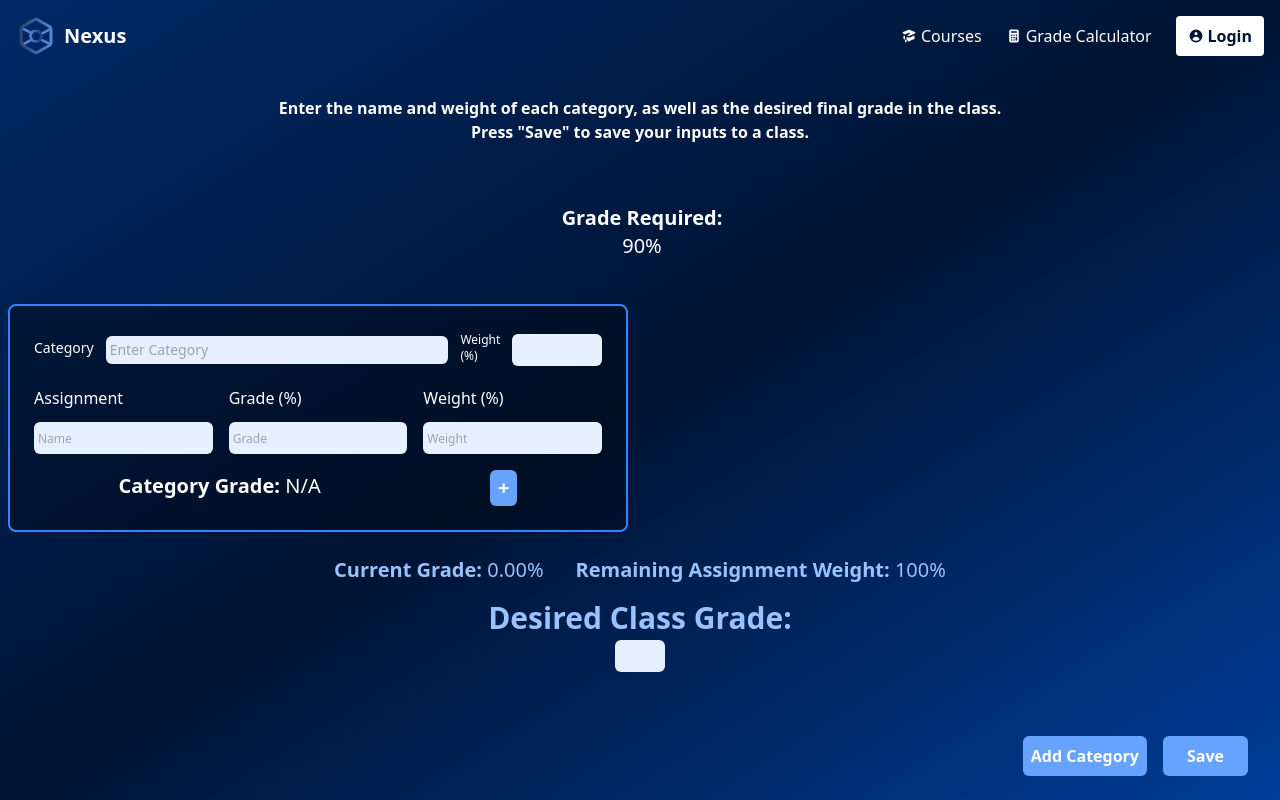
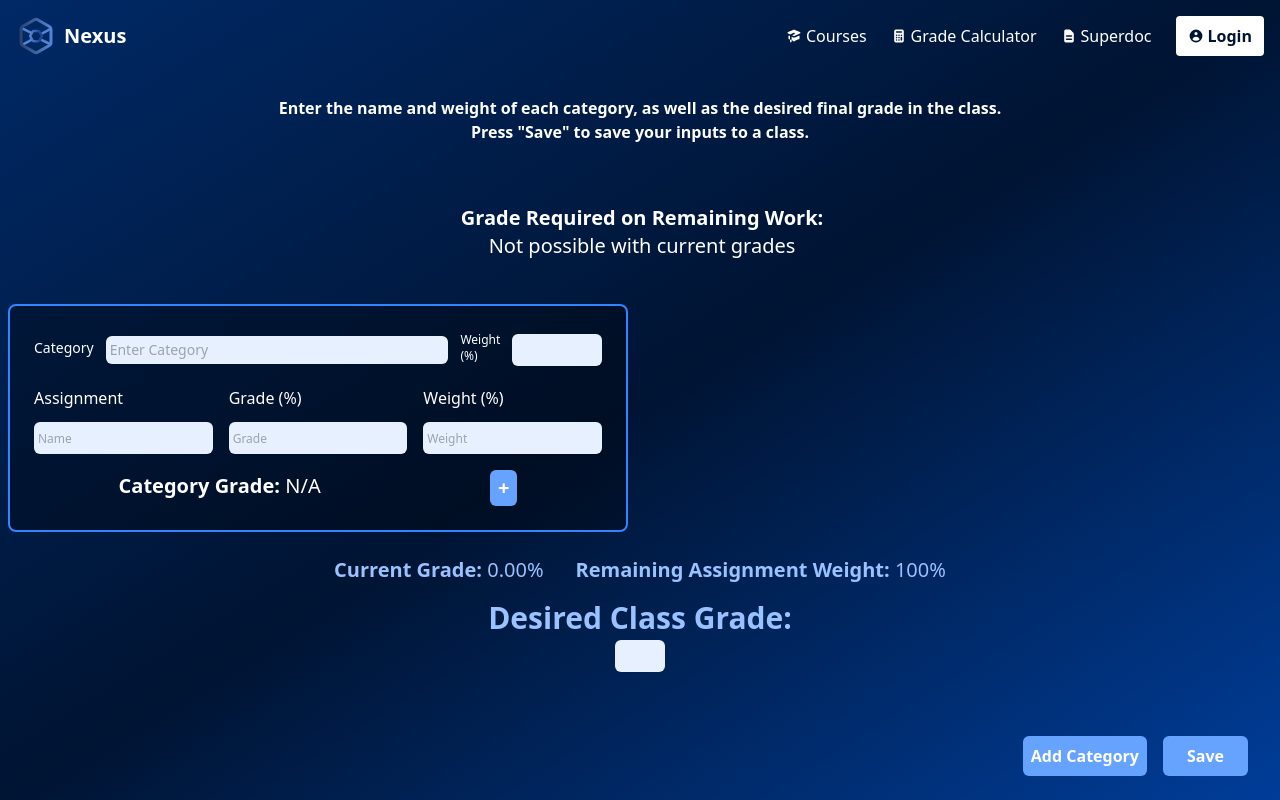
Before and after one commit to acm-projects/Nexus, a React (Vite) app in the folder frontend/: page /grade-calculator in a window 1280 px wide. Built offline with nearby package versions, Linux system fonts and the light colour scheme.

Commit message:
remaining grade calc

```diff
--- a/frontend/src/components/Navbar.jsx
+++ b/frontend/src/components/Navbar.jsx
@@ -1,12 +1,10 @@
 import React, { useState, useEffect } from 'react';
 import { Link, useNavigate } from 'react-router-dom';
-import { HiAcademicCap, HiCalculator, HiChat, HiUserCircle } from 'react-icons/hi';
+import { HiAcademicCap, HiCalculator, HiChat, HiUserCircle, HiDocumentText } from 'react-icons/hi';
 import Logo from '../assets/logo.svg';
-
 const Navbar = () => {
   const [isScrolled, setIsScrolled] = useState(false);
   const navigate = useNavigate();
-
   useEffect(() => {
     const handleScroll = () => {
       if (window.scrollY > 50) {
@@ -15,32 +13,34 @@ const Navbar = () => {
         setIsScrolled(false);
       }
     };
-
     window.addEventListener('scroll', handleScroll);
-
     return () => {
       window.removeEventListener('scroll', handleScroll);
     };
   }, []);
-
   const navbarClasses = `fixed top-0 left-0 right-0 z-50 transition-all duration-300 ${
     isScrolled ? 'bg-white bg-opacity-90 shadow-md navbar-blur' : 'bg-transparent'
   }`;
-
   const linkClasses = `hover:text-nexus-blue-200 flex items-center relative group ${
     isScrolled ? 'text-nexus-blue-900 hover:text-nexus-blue-600' : 'text-white'
   }`;
-
   const logoTextClasses = `text-xl font-bold ${
     isScrolled ? 'text-nexus-blue-900' : 'text-white'
   }`;
-
   const loginButtonClasses = `font-bold py-2 px-3 rounded flex items-center ${
     isScrolled
       ? 'bg-nexus-blue-700 text-white hover:bg-nexus-blue-800 transition duration-300 transform hover:scale-110'
       : 'bg-white text-nexus-blue-900 hover:bg-nexus-blue-100 transition duration-300 transform hover:scale-110'
   }`;
-
+  const handleSuperdocClick = () => {
+    navigate('/doc-preview', {
+      state: {
+        fileName: 'Superdoc',
+        documentName: 'Superdoc',
+        selectedUnit: 'Unit 1'
+      }
+    });
+  };
   return (
     <nav className={navbarClasses}>
       <div className="container mx-auto px-4">
@@ -64,6 +64,10 @@ const Navbar = () => {
               <HiCalculator className="mr-1" /> Grade Calculator
               <span className="absolute bottom-0 left-0 w-full h-0.5 bg-current transform scale-x-0 transition-transform duration-300 origin-left group-hover:scale-x-100"></span>
             </Link>
+            <button onClick={handleSuperdocClick} className={linkClasses}>
+              <HiDocumentText className="mr-1" /> Superdoc
+              <span className="absolute bottom-0 left-0 w-full h-0.5 bg-current transform scale-x-0 transition-transform duration-300 origin-left group-hover:scale-x-100"></span>
+            </button>
             <Link to="/login" className={loginButtonClasses}>
               <HiUserCircle className="mr-1" /> Login
             </Link>
@@ -73,5 +77,4 @@ const Navbar = () => {
     </nav>
   );
 };
-
 export default Navbar;
--- a/frontend/src/pages/GradeCalculator.jsx
+++ b/frontend/src/pages/GradeCalculator.jsx
@@ -34,21 +34,30 @@ const GradeCalculator = () => {
     }, [userId]);
 
     useEffect(() => {
-        // Calculate remaining weight whenever categories change
+        // Existing calculations
         const totalWeight = categories.reduce((sum, category) => {
             return sum + (parseFloat(category.weight) || 0);
         }, 0);
         setRemainingWeight(100 - totalWeight);
 
         // Calculate overall grade
-        calculateOverallGrade();
+        const currentGrade = calculateOverallGrade();
+
+        // Calculate required grade if user has entered a desired grade
+        if (classGrade) {
+            const required = calculateRequiredGrade(
+                parseFloat(currentGrade),
+                remainingWeight,
+                parseFloat(classGrade)
+            );
+            setRequiredGrade(required);
+        }
 
         categories.forEach((category, index) => {
             const grade = calculateCategoryGrade(category, index);
             updateCategoryGrade(index, grade);
         });
-
-    }, [categories]);
+    }, [categories, classGrade]);
 
     const updateCategoryGrade = (index, grade) => {
         setCategoryGrades(prevGrades => {
@@ -79,6 +88,23 @@ const GradeCalculator = () => {
 
         return totalWeight > 0 ? (totalWeightedGrade / totalWeight).toFixed(2) : 'N/A';
     };
+
+    const calculateRequiredGrade = (currentWeightedGrade, remainingWeight, desiredGrade) => {
+        // If there's no remaining weight, return null as it's impossible to change the grade
+        if (remainingWeight <= 0) return null;
+
+        // Convert everything to decimals for calculation
+        const currentWeight = 100 - remainingWeight;
+        const currentWeightDecimal = currentWeight / 100;
+        const remainingWeightDecimal = remainingWeight / 100;
+
+        const requiredGrade = (desiredGrade - (currentWeightedGrade * currentWeightDecimal)) / remainingWeightDecimal;
+
+        // Return null if the required grade is impossible (> 100 or < 0)
+        if (requiredGrade > 100 || requiredGrade < 0) return null;
+
+        return requiredGrade.toFixed(2);
+      };
 
     const calculateOverallGrade = () => {
         let totalWeightedGrade = 0;
@@ -227,7 +253,11 @@ const GradeCalculator = () => {
                     animate={{ opacity: 1, y: 0 }}
                     transition={{ duration: 0.5, delay: 1.0 }}
                 >
-                    <strong>Grade Required:</strong><br />90%
+                    <strong>Grade Required on Remaining Work:</strong><br />
+                    {requiredGrade === null ?
+                        "Not possible with current grades" :
+                        `${requiredGrade}%`
+                    }
                 </motion.h1>
                 {/* grid of categories */}
                 <motion.div
```
